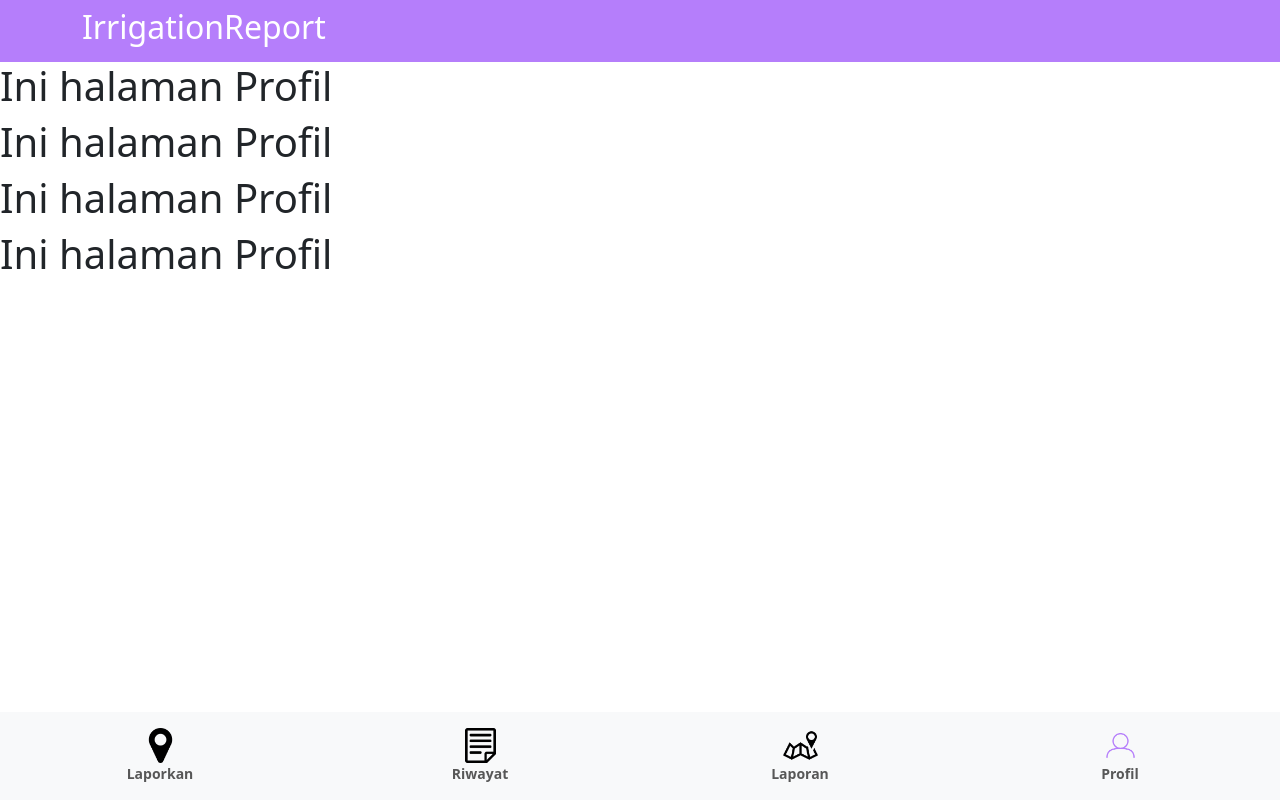
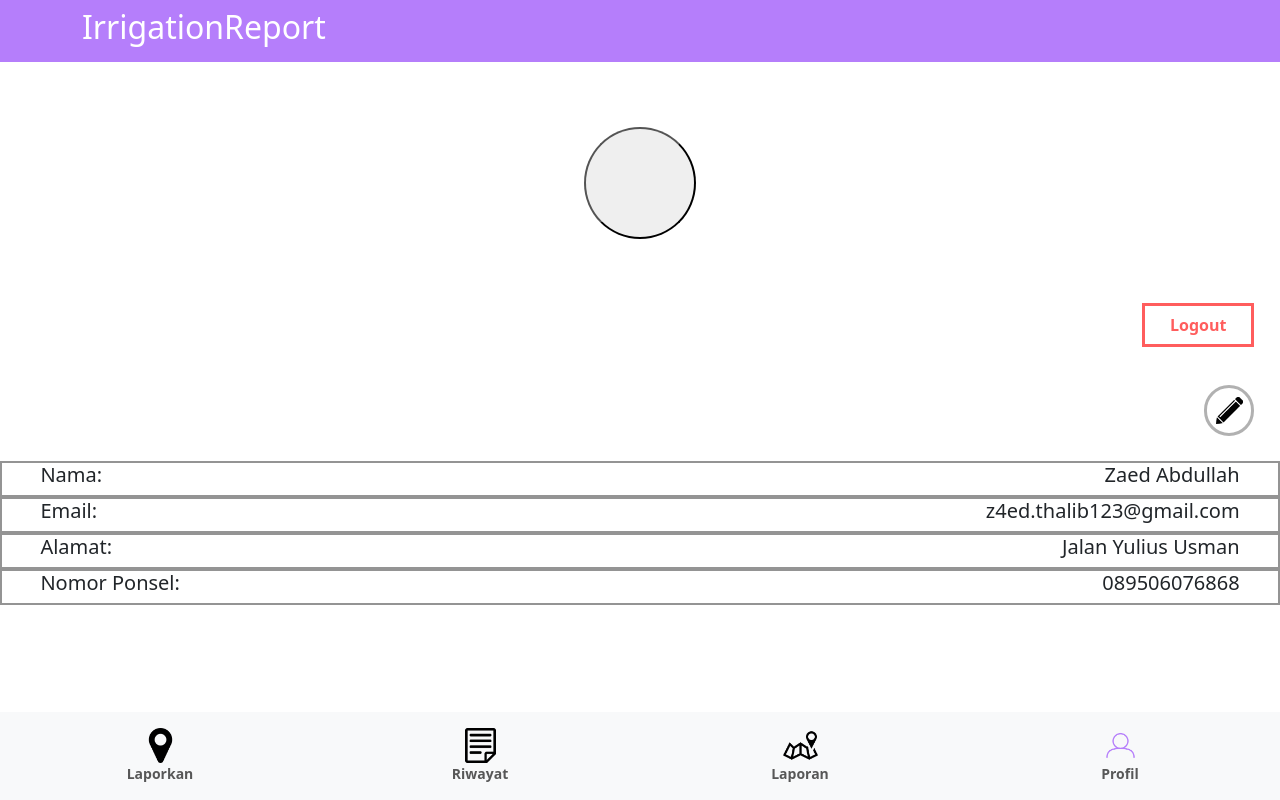
Before and after one commit to zflash123/IrrigationReport, a React (Vite) app: page /profil in a window 1280 px wide. Built offline with nearby package versions, Linux system fonts and the light colour scheme.

Commit message:
Add frontend of profile page

```diff
--- /dev/null
+++ b/src/pages/Profil.css
@@ -0,0 +1,52 @@
+.photo-profile {
+  height: 37%;
+  width: auto;
+  display: flex;
+  justify-content: center;
+  align-items: center;
+}
+
+.edit-data {
+  display: flex;
+  justify-content: right;
+  margin-top: 3%;
+  margin-bottom: 2%;
+  width: 98%;
+}
+
+.pencil-button {
+  background-color: white;
+  padding: 0.3rem;
+  border-radius: 50%;
+  border: 3px solid #B1B1B1;
+}
+
+.add-photo {
+  height: 7rem;
+  width: 7rem;
+  border-radius: 50%;
+}
+
+.logout {
+  width: 98%;
+  display: flex;
+  justify-content: right;
+}
+
+.logout-button{
+  background-color: white;
+  color: #FF5D5D;
+  padding-left: 25px;
+  padding-right: 25px;
+  padding-bottom: 7px;
+  padding-top: 7px;
+  border: 3px solid #FF5D5D;
+}
+
+.profile-data {
+  display: flex;
+  justify-content: space-between;
+  padding-left: 3%;
+  padding-right: 3%;
+  border: 2.5px solid #949494;
+}
--- a/src/pages/Profil.jsx
+++ b/src/pages/Profil.jsx
@@ -1,15 +1,39 @@
 import TopNavBar from "../components/TopNavBar";
 import BottomBar from "../components/BottomBar";
+import "./Profil.css";
 
 export default function Profil(){
   return(
     <div className="page">
       <TopNavBar />
       <div className="content">
-        <h1>Ini halaman Profil</h1>
-        <h1>Ini halaman Profil</h1>
-        <h1>Ini halaman Profil</h1>
-        <h1>Ini halaman Profil</h1>
+        <div className="photo-profile">
+          <button className="add-photo"></button>
+        </div>
+        <div className="logout">
+          <button className="logout-button"><b>Logout</b></button>
+        </div>
+        <div className="edit-data">
+          <button className="pencil-button">
+            <img src="/img/pencil-icon.png" width="35rem" alt="" />
+          </button>
+        </div>
+        <div className="profile-data">
+          <h5>Nama:</h5>
+          <h5>Zaed Abdullah</h5>
+        </div>
+        <div className="profile-data">
+          <h5>Email:</h5>
+          <h5>z4ed.thalib123@gmail.com</h5>
+        </div>
+        <div className="profile-data">
+          <h5>Alamat:</h5>
+          <h5>Jalan Yulius Usman</h5>
+        </div>
+        <div className="profile-data">
+          <h5>Nomor Ponsel:</h5>
+          <h5>089506076868</h5>
+        </div>
       </div>
       <BottomBar activeIcon={"profil"} />
     </div>
```
Also changed, not shown: public/img/pencil-icon.png (added).
